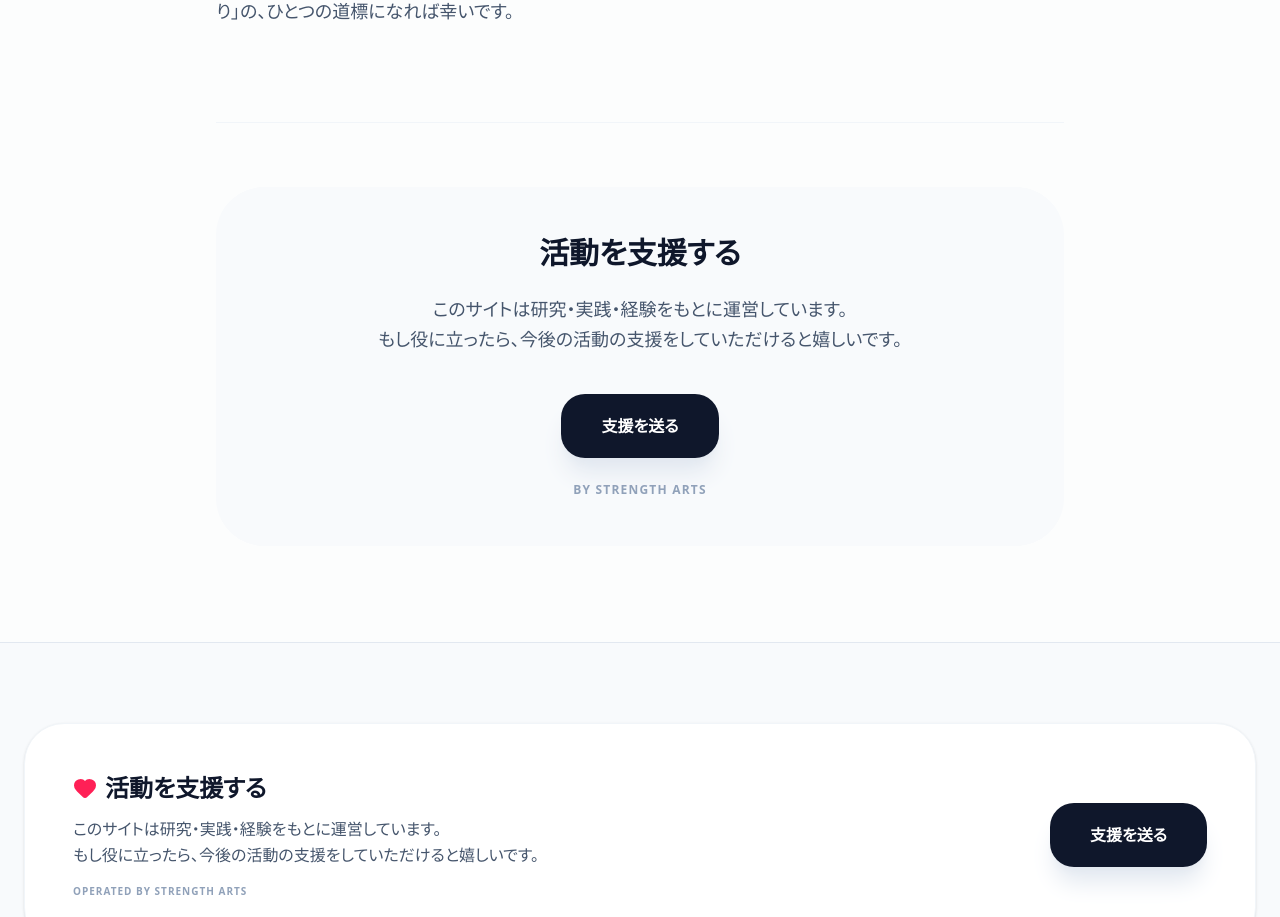
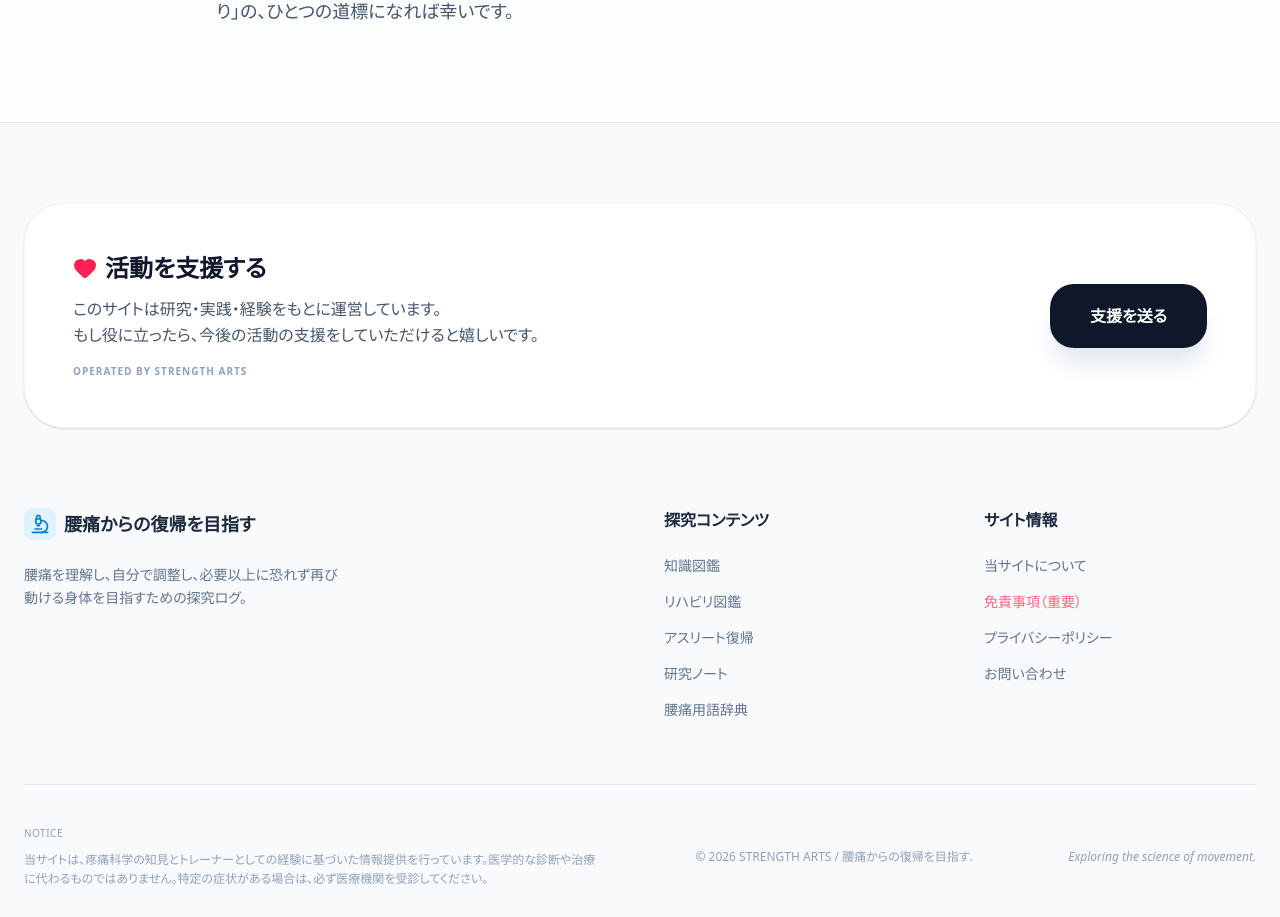
Before and after one commit to WAKAMUSYA/back-pain, a Next.js app: page /about in a window 1280 px wide. Shown: the part 1498-2415 px from the top of the page. Built offline with nearby package versions, Linux system fonts and the light colour scheme.

Commit message:
変更内容

```diff
--- a/src/app/about/page.tsx
+++ b/src/app/about/page.tsx
@@ -62,29 +62,6 @@ export default function AboutPage() {
             あなたの「復帰への道のり」の、ひとつの道標になれば幸いです。
           </p>
         </section>
-
-        <div className="mt-24 pt-16 border-t border-slate-100">
-          <div className="bg-slate-50 rounded-[3rem] p-12 text-center">
-            <h2 className="text-3xl font-bold text-slate-900 mb-6">活動を支援する</h2>
-            <p className="text-lg text-slate-600 leading-relaxed mb-10 max-w-2xl mx-auto">
-              このサイトは研究・実践・経験をもとに運営しています。<br />
-              もし役に立ったら、今後の活動の支援をしていただけると嬉しいです。
-            </p>
-            <div className="flex flex-col items-center gap-6">
-              <a
-                href="https://donate.stripe.com/dRmeV7cQ1cQE61M7A797G00"
-                target="_blank"
-                rel="noopener noreferrer"
-                className="inline-flex items-center gap-2 px-10 py-5 bg-slate-900 hover:bg-slate-800 text-white font-bold rounded-2xl transition-all shadow-xl shadow-slate-200 hover:scale-[1.02] active:scale-[0.98]"
-              >
-                支援を送る
-              </a>
-              <p className="text-xs text-slate-400 font-bold tracking-widest uppercase">
-                by STRENGTH ARTS
-              </p>
-            </div>
-          </div>
-        </div>
       </div>
     </div>
   );
--- a/src/components/Footer.tsx
+++ b/src/components/Footer.tsx
@@ -21,7 +21,7 @@ export default function Footer() {
             </p>
           </div>
           <Link
-            href="https://donate.stripe.com/dRmeV7cQ1cQE61M7A797G00"
+            href="https://donate.stripe.com/dRm7sF9DPg2Qcqaf2z97G01"
             target="_blank"
             rel="noopener noreferrer"
             className="whitespace-nowrap px-10 py-5 bg-slate-900 hover:bg-slate-800 text-white font-bold rounded-2xl transition-all shadow-xl shadow-slate-200 flex items-center gap-2 group hover:scale-[1.02] active:scale-[0.98]"
--- a/src/components/Header.tsx
+++ b/src/components/Header.tsx
@@ -59,7 +59,7 @@ export default function Header() {
             </Link>
           ))}
           <Link
-            href="https://donate.stripe.com/dRmeV7cQ1cQE61M7A797G00"
+            href="https://donate.stripe.com/dRm7sF9DPg2Qcqaf2z97G01"
             target="_blank"
             rel="noopener noreferrer"
             className="flex items-center gap-1 text-rose-500 hover:text-rose-600 transition-colors"
@@ -114,7 +114,7 @@ export default function Header() {
                   </Link>
                   <div className="mt-4 flex flex-col items-center">
                     <Link
-                      href="https://donate.stripe.com/dRmeV7cQ1cQE61M7A797G00"
+                      href="https://donate.stripe.com/dRm7sF9DPg2Qcqaf2z97G01"
                       target="_blank"
                       rel="noopener noreferrer"
                       className="flex items-center justify-center gap-2 text-rose-500 font-bold"
```
